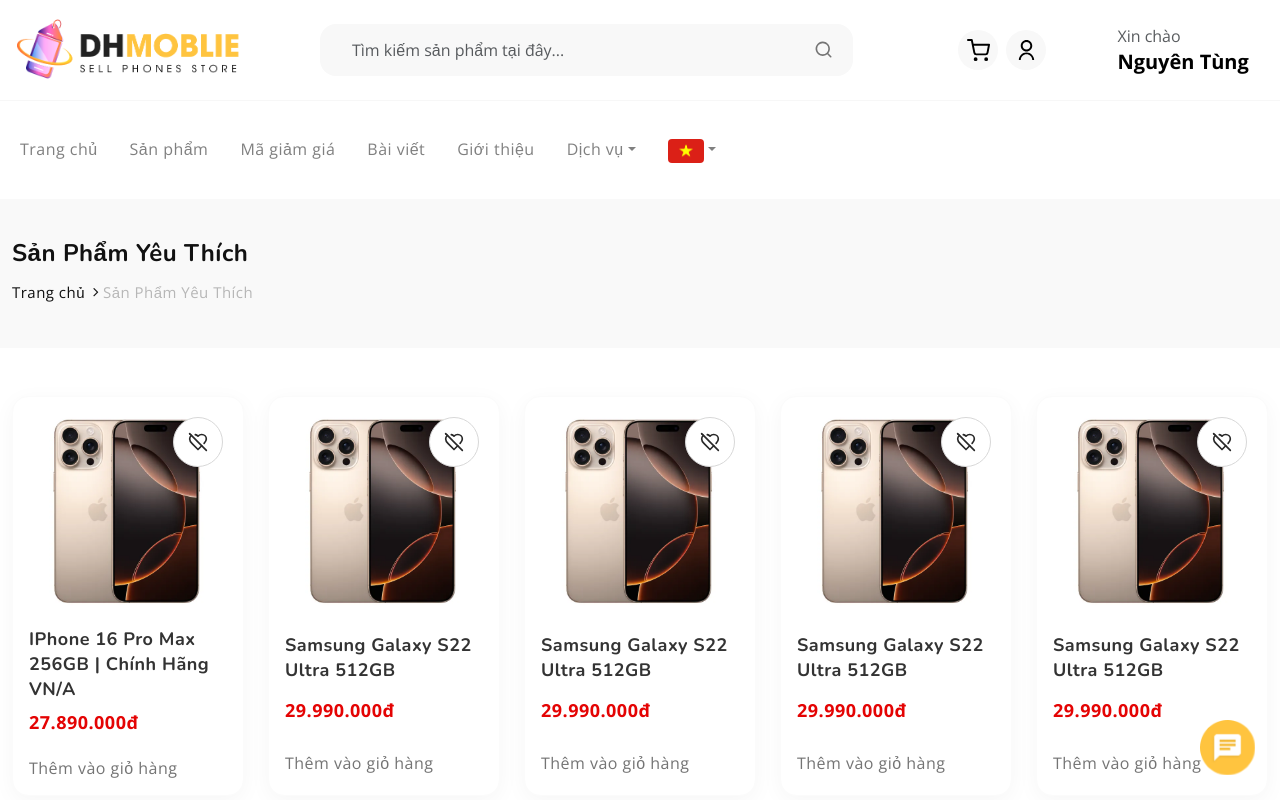
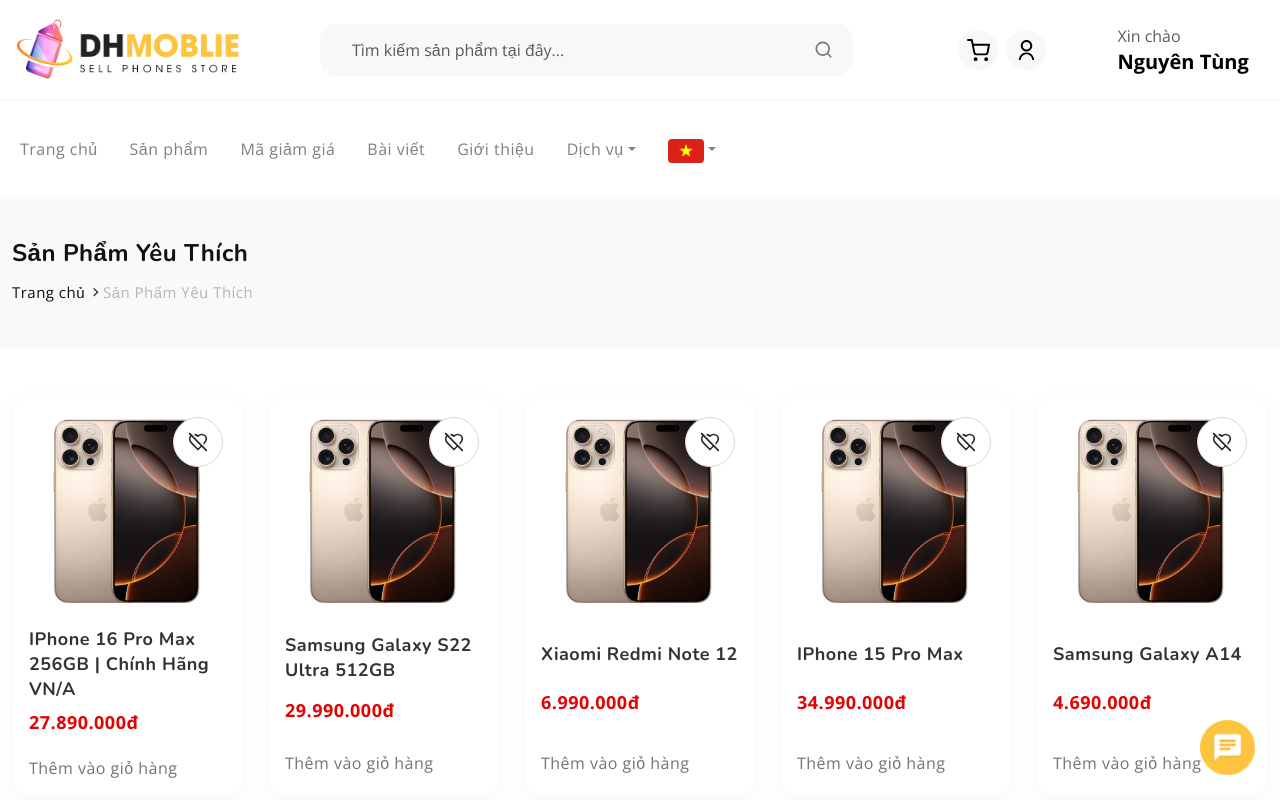
Before and after one commit to chapilcheapz/dhmobile-website, a React (Vite) app in the folder frontend/: page /favorite-products in a window 1280 px wide. Built offline with nearby package versions, Linux system fonts and the light colour scheme.

Commit message:
feat: filter by price

```diff
--- a/frontend/src/components/Products.jsx
+++ b/frontend/src/components/Products.jsx
@@ -1,3 +1,4 @@
+import { useState } from "react";
 import { FaRegHeart, FaShippingFast } from "react-icons/fa";
 import iphone from "../assets/images/iphone-16-pro-max.webp";
 import { Link, useNavigate } from "react-router-dom";
@@ -17,9 +18,14 @@
 }) {
   const { t } = useTranslation();
   const navigate = useNavigate();
+
+  const [priceFilter, setPriceFilter] = useState("");
+  const [sortOrder, setSortOrder] = useState(""); // '' | 'lowToHigh' | 'highToLow'
+
   const nextProductDetail = (id) => {
     navigate(`/product-detail/${id}`);
   };
+
   const addToFavorites = () => {
     console.log("added");
     toast.success(t("products.addedToFavorites"));
@@ -35,6 +41,7 @@
     toast.success(t("products.addedToCart"));
     navigate("/shopping-cart");
   };
+
   const products = [
     {
       id: 1,
@@ -50,56 +57,78 @@
     },
     {
       id: 3,
-      name: "Samsung Galaxy S22 Ultra 512GB",
-      price: "29.990.000đ",
+      name: "Xiaomi Redmi Note 12",
+      price: "6.990.000đ",
       image: iphone,
     },
     {
       id: 4,
-      name: "Samsung Galaxy S22 Ultra 512GB",
-      price: "29.990.000đ",
+      name: "iPhone 15 Pro Max",
+      price: "34.990.000đ",
       image: iphone,
     },
     {
       id: 5,
-      name: "Samsung Galaxy S22 Ultra 512GB",
-      price: "29.990.000đ",
+      name: "Samsung Galaxy A14",
+      price: "4.690.000đ",
       image: iphone,
     },
     {
       id: 6,
-      name: "Samsung Galaxy S22 Ultra 512GB",
-      price: "29.990.000đ",
+      name: "iPhone SE 2022",
+      price: "9.990.000đ",
       image: iphone,
     },
     {
       id: 7,
-      name: "Samsung Galaxy S22 Ultra 512GB",
-      price: "29.990.000đ",
+      name: "Xiaomi 13T Pro",
+      price: "13.990.000đ",
       image: iphone,
     },
     {
       id: 8,
-      name: "Samsung Galaxy S22 Ultra 512GB",
-      price: "29.990.000đ",
+      name: "Samsung Galaxy S21 FE",
+      price: "12.490.000đ",
       image: iphone,
     },
     {
       id: 9,
-      name: "Samsung Galaxy S22 Ultra 512GB",
-      price: "29.990.000đ",
+      name: "iPhone 14 128GB",
+      price: "19.990.000đ",
       image: iphone,
     },
     {
       id: 10,
-      name: "Samsung Galaxy S22 Ultra 512GB",
-      price: "29.990.000đ",
+      name: "iPhone 11 64GB",
+      price: "10.490.000đ",
       image: iphone,
     },
   ];
 
+  // Chuyển chuỗi giá thành số nguyên
+  const parsePrice = (priceStr) => parseInt(priceStr.replace(/[^\d]/g, ""));
+
+  // Lọc theo giá
+  const filteredProducts = products.filter((product) => {
+    const price = parsePrice(product.price);
+    if (priceFilter === "duoi-10tr") return price < 10000000;
+    if (priceFilter === "10-20tr")
+      return price >= 10000000 && price <= 20000000;
+    if (priceFilter === "tren-20tr") return price > 20000000;
+    return true;
+  });
+
+  // Sắp xếp theo giá
+  const sortedProducts = [...filteredProducts].sort((a, b) => {
+    const priceA = parsePrice(a.price);
+    const priceB = parsePrice(b.price);
+
+    if (sortOrder === "lowToHigh") return priceA - priceB;
+    if (sortOrder === "highToLow") return priceB - priceA;
+    return 0;
+  });
+
   return (
-    <>
     <section className={padding}>
       <div className="container-fluid">
         {filter && (
@@ -116,22 +145,25 @@
               </div>
               <div className="filter-group">
                 <label>{t("products.price")}:</label>
-                  <select>
+                <select
+                  value={priceFilter}
+                  onChange={(e) => setPriceFilter(e.target.value)}
+                >
                   <option value="">{t("products.all")}</option>
-                    <option value="duoi-10tr">Dưới 10 triệu</option>
-                    <option value="10-20tr">10 - 20 triệu</option>
-                    <option value="tren-20tr">Trên 20 triệu</option>
+                  <option value="duoi-10tr">{t("products.duoi10tr")}</option>
+                  <option value="10-20tr">{t("products.10-20trieu")}</option>
+                  <option value="tren-20tr">{t("products.tren20trieu")}</option>
                 </select>
               </div>
             </div>
             <div className="filter-buttons">
-                <button>
+              <button onClick={() => setSortOrder("lowToHigh")}>
                 <span>
                   <FaArrowUpWideShort />
                 </span>
                 {t("products.lowToHigh")}
               </button>
-                <button>
+              <button onClick={() => setSortOrder("highToLow")}>
                 <span>
                   <FaArrowDownShortWide />
                 </span>
@@ -146,6 +178,7 @@
             </div>
           </div>
         )}
+
         <div className="row">
           <div className="col-md-12">
             <div className="bootstrap-tabs product-tabs">
@@ -172,7 +205,7 @@
                   aria-labelledby="nav-all-tab"
                 >
                   <div className="product-grid row row-cols-1 row-cols-sm-2 row-cols-md-3 row-cols-lg-4 row-cols-xl-5">
-                      {products.map((product) => (
+                    {sortedProducts.map((product) => (
                       <div className="col" key={product.id}>
                         <div className="product-item">
                           {unfavorite ? (
@@ -198,10 +231,7 @@
                               to={`/product-detail/${product.id}`}
                               title={product.name}
                             >
-                                <img
-                                  src={product.image}
-                                  className="tab-image"
-                                />
+                              <img src={product.image} className="tab-image" />
                             </Link>
                           </figure>
                           <h3
@@ -218,7 +248,6 @@
                               className="nav-link"
                             >
                               {t("products.addToCart")}
-
                               <iconify-icon icon="uil:shopping-cart" />
                             </a>
                           </div>
@@ -226,6 +255,11 @@
                       </div>
                     ))}
                   </div>
+                  {sortedProducts.length === 0 && (
+                    <p className="text-center mt-5">
+                      {t("products.noProductFound")}
+                    </p>
+                  )}
                 </div>
               </div>
             </div>
@@ -233,6 +267,5 @@
         </div>
       </div>
     </section>
-    </>
   );
 }
```
Lines whose indentation alone changed are shown as unchanged.
